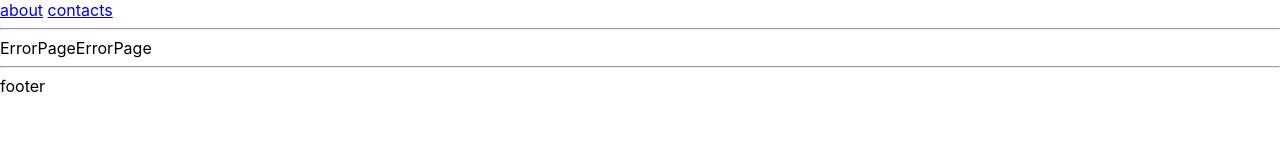
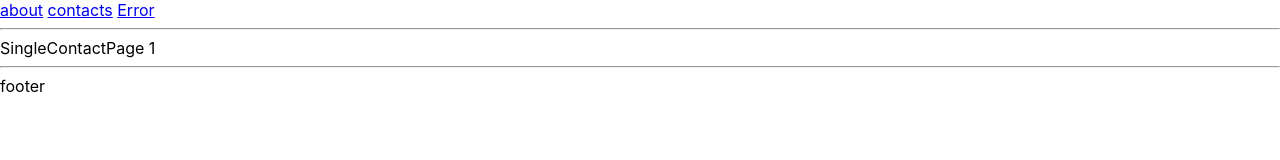
Before and after one commit to XenaDm/react_2024, a React (Create React App) app: page /contacts/1 in a window 1280 px wide. Shown: the top 160 px of the page. Built offline with nearby package versions, Linux system fonts and the light colour scheme.

Commit message:
lesson 3(preview part1), video2

```diff
--- /dev/null
+++ b/src/components/contact/SingleContactPage.tsx
@@ -0,0 +1,13 @@
+import React from 'react';
+import {useParams} from "react-router-dom";
+
+const SingleContactPage = () => {
+    const {id} = useParams()
+    return (
+        <div>
+            SingleContactPage {id}
+        </div>
+    );
+};
+
+export default SingleContactPage;
--- a/src/components/header/HeaderComponent.tsx
+++ b/src/components/header/HeaderComponent.tsx
@@ -5,7 +5,8 @@ const HeaderComponent = () => {
     return (
         <div>
             <span><NavLink to={'about'}>about</NavLink> </span>
-            <span><NavLink to={'contacts'}>contacts</NavLink></span>
+            <span> <NavLink to={'contacts'}>contacts</NavLink> </span>
+            <span> <NavLink to={'asd'}>Error</NavLink></span>
 
             <hr/>
         </div>
--- a/src/index.tsx
+++ b/src/index.tsx
@@ -6,6 +6,7 @@ import MainLayout from "./layouts/MainLayout";
 import AboutPage from "./pages/about/AboutPage";
 import ContactsPage from "./pages/contacts/ContactsPage";
 import ErrorLayout from "./layouts/error/ErrorLayout";
+import SingleContactPage from "./components/contact/SingleContactPage";
 
 
 const root = ReactDOM.createRoot(
@@ -26,6 +27,10 @@ const router = createBrowserRouter([
                 element: <ContactsPage/>
             },
             {
+                path: 'contacts/:id',
+                element:<SingleContactPage/>
+            },
+            {
                 element:<AboutPage/>, index: true,
             }
         ]},
--- a/src/layouts/error/ErrorLayout.tsx
+++ b/src/layouts/error/ErrorLayout.tsx
@@ -6,7 +6,7 @@ import FooterComponent from "../../components/footer/FooterComponent";
     return (
         <div>
             <HeaderComponent/>
-            ErrorPageErrorPage
+            Custom Error Layout
             <FooterComponent/>
             </div>
     );
```
